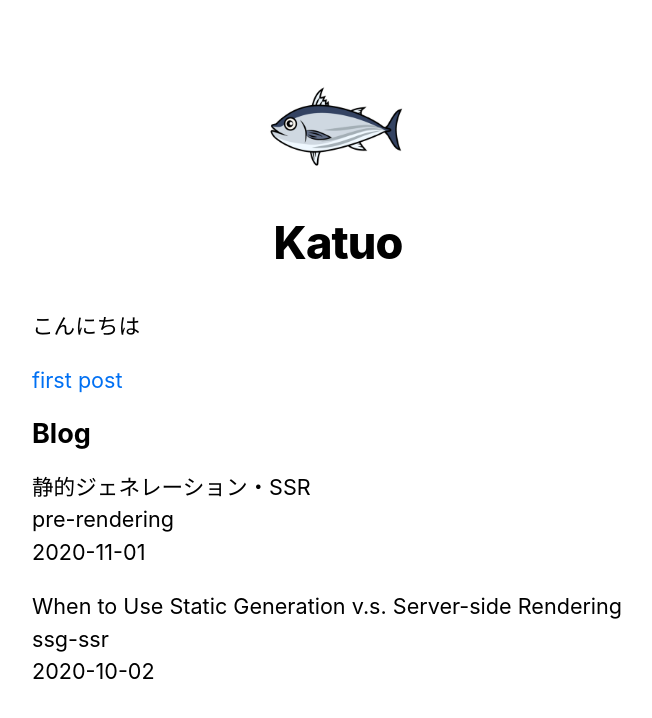
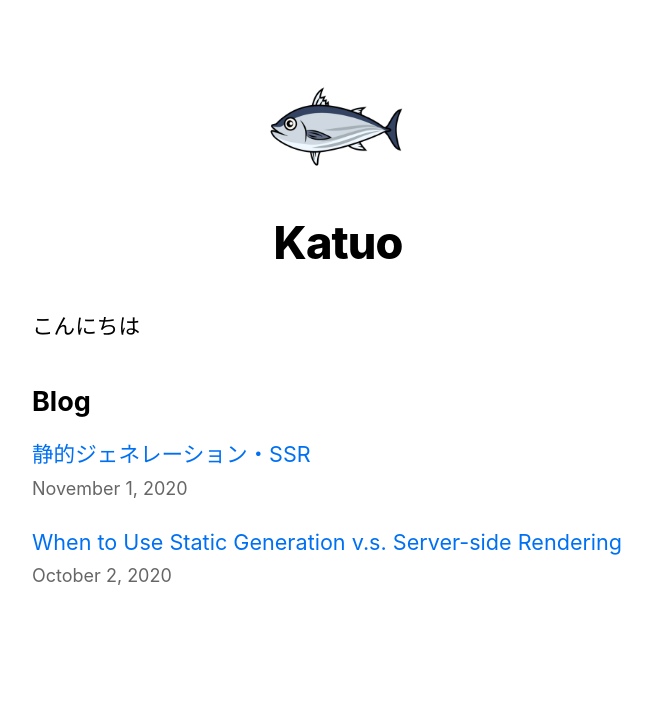
Before and after one commit to katuo-sakana/next-js-tutorial, a Next.js app: page / in a window 1280 px wide. Shown: the top 718 px of the page, without its empty margins (302-954 px from the left). Built offline with nearby package versions, Linux system fonts and the light colour scheme.

Commit message:
Polishing the Index Page

```diff
--- a/pages/index.js
+++ b/pages/index.js
@@ -3,6 +3,7 @@
 import utilStyles from '../styles/utils.module.css';
 import Link from 'next/link';
 import { getSortedPostsData } from '../lib/posts';
+import Date from '../components/date';
 
 export async function getStaticProps() {
   const allPostsData = getSortedPostsData();
@@ -21,20 +22,19 @@
       </Head>
       <section className={utilStyles.headingMd}>
         <p>こんにちは</p>
-        <Link href="/posts/first-post">
-          <a>first post</a>
-        </Link>
       </section>
       <section className={`${utilStyles.headingMd} ${utilStyles.padding1px}`}>
         <h2 className={utilStyles.headingLg}>Blog</h2>
         <ul className={utilStyles.list}>
           {allPostsData.map(({ id, date, title }) => (
             <li className={utilStyles.listItem} key={id}>
-              {title}
+              <Link href={`/posts/${id}`}>
+                <a>{title}</a>
+              </Link>
               <br />
-              {id}
-              <br />
-              {date}
+              <small className={utilStyles.lightText}>
+                <Date dateString={date} />
+              </small>
             </li>
           ))}
         </ul>
```
